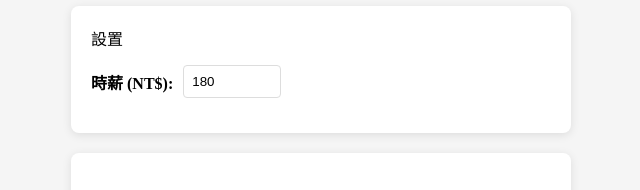
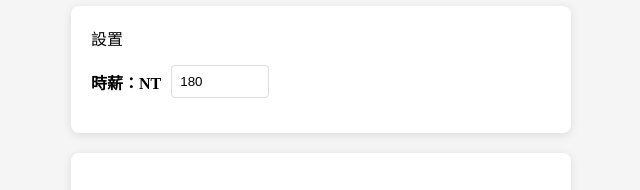
Before and after one commit to silviaiaia/silviaiaia.github.io, a plain HTML site: page index.html in a window 1280 px wide. Shown: the part 301-491 px from the top of the page, 319-959 px from the left. Drawn offline with Linux system fonts and the light colour scheme.

Commit message:
Update index.html

```diff
--- a/index.html
+++ b/index.html
@@ -144,7 +144,7 @@
         <div class="card">
             <div>設置</div>
             <div class="settings">
-                <label for="hourly-rate">時薪 (NT$):</label>
+                <label for="hourly-rate">時薪：NT</label>
                 <input type="number" id="hourly-rate" value="180" min="1">
             </div>
         </div>
```
